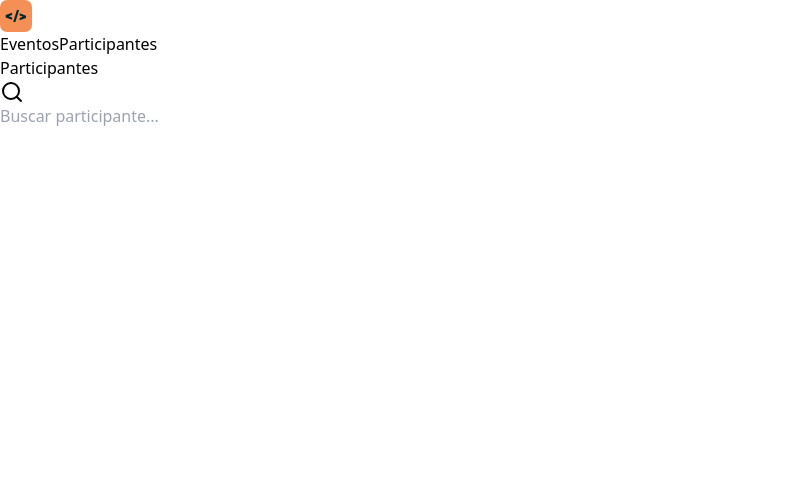
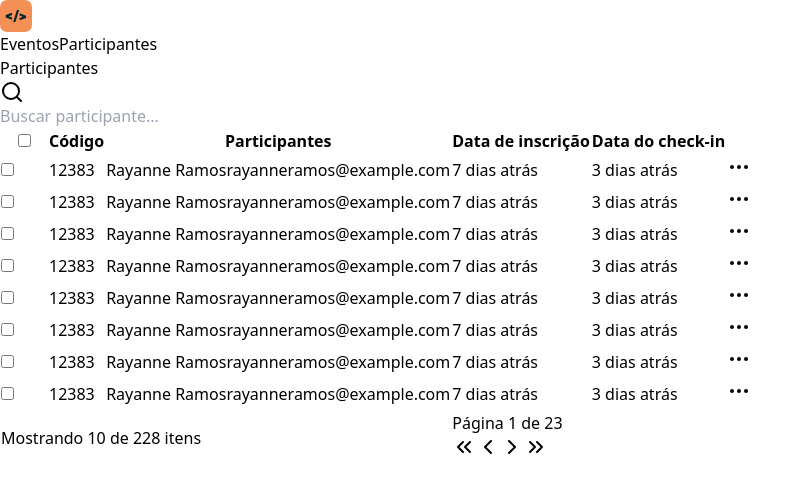
Before and after one commit to RayanneRamos/nlw-unite-reactjs, a React (Vite) app: page / in a window 1280 px wide. Shown: the top 492 px of the page, without its empty margins (0-811 px from the left). Built offline with nearby package versions, Linux system fonts and the light colour scheme.

Commit message:
criando a tabela dos participantes

```diff
--- a/src/App.tsx
+++ b/src/App.tsx
@@ -3,7 +3,7 @@
 
 export function App() {
   return (
-    <div className="max-w-[1216px] mx-auto py-5">
+    <div className="max-w-[1216px] mx-auto py-5 flex flex-col gap-5">
       <Header />
       <AttendeeList />
     </div>
--- a/src/components/attendee-lits.tsx
+++ b/src/components/attendee-lits.tsx
@@ -1,16 +1,121 @@
-import { Search } from "lucide-react";
+import {
+  Search,
+  MoreHorizontal,
+  ChevronsLeft,
+  ChevronLeft,
+  ChevronRight,
+  ChevronsRight,
+} from "lucide-react";
 
 export function AttendeeList() {
   return (
+    <div className="flex flex-col gap-4">
       <div className="flex gap-3 items-center">
         <h1 className="text-2xl font-bold">Participantes</h1>
         <div className="px-3 py-1.5 border border-white/10 rounded-lg text-sm w-72 flex items-center gap-3">
           <Search className="size-4 text-emerald-300" />
           <input
-          className="bg-transparent flex-1 outline-none"
+            className="bg-transparent flex-1 outline-none h-auto border-0 p-0 text-sm"
             placeholder="Buscar participante..."
           />
         </div>
       </div>
+      <div className="border border-white/10 rounded-lg">
+        <table className="w-full">
+          <thead>
+            <tr className="border-b border-white/10">
+              <th
+                style={{ width: 48 }}
+                className="py-3 px-4 text-sm font-semibold text-left"
+              >
+                <input
+                  type="checkbox"
+                  className="size-4 bg-black/20 rounded border border-white/10"
+                />
+              </th>
+              <th className="py-3 px-4 text-sm font-semibold text-left">
+                Código
+              </th>
+              <th className="py-3 px-4 text-sm font-semibold text-left">
+                Participantes
+              </th>
+              <th className="py-3 px-4 text-sm font-semibold text-left">
+                Data de inscrição
+              </th>
+              <th className="py-3 px-4 text-sm font-semibold text-left">
+                Data do check-in
+              </th>
+              <th
+                style={{ width: 64 }}
+                className="py-3 px-4 text-sm font-semibold text-left"
+              ></th>
+            </tr>
+          </thead>
+          <tbody>
+            {Array.from({ length: 8 }).map((_, index) => {
+              return (
+                <tr className="border-b border-white/10" key={index}>
+                  <td className="py-3 px-4 text-sm text-zinc-300">
+                    <input
+                      type="checkbox"
+                      className="size-4 bg-black/20 rounded border border-white/10"
+                    />
+                  </td>
+                  <td className="py-3 px-4 text-sm text-zinc-300">12383</td>
+                  <td className="py-3 px-4 text-sm text-zinc-300">
+                    <div className="flex flex-col gap-1">
+                      <span className="font-semibold text-white">
+                        Rayanne Ramos
+                      </span>
+                      <span>rayanneramos@example.com</span>
+                    </div>
+                  </td>
+                  <td className="py-3 px-4 text-sm text-zinc-300">
+                    7 dias atrás
+                  </td>
+                  <td className="py-3 px-4 text-sm text-zinc-300">
+                    3 dias atrás
+                  </td>
+                  <td>
+                    <button className="bg-black/20 border border-white/10 rounded-md p-1.5">
+                      <MoreHorizontal className="size-4" />
+                    </button>
+                  </td>
+                </tr>
+              );
+            })}
+          </tbody>
+          <tfoot>
+            <tr>
+              <td className="py-3 px-4 text-sm text-zinc-300" colSpan={3}>
+                Mostrando 10 de 228 itens
+              </td>
+              <td
+                className="py-3 px-4 text-sm text-zinc-300 text-right"
+                colSpan={3}
+              >
+                <div className="inline-flex items-center gap-8">
+                  <span>Página 1 de 23</span>
+                  <div className="flex gap-1.5">
+                    <button className="bg-white/10 border border-white/10 rounded-md p-1.5">
+                      <ChevronsLeft className="size-4" />
+                    </button>
+                    <button className="bg-white/10 border border-white/10 rounded-md p-1.5">
+                      <ChevronLeft className="size-4" />
+                    </button>
+                    <button className="bg-white/10 border border-white/10 rounded-md p-1.5">
+                      <ChevronRight className="size-4" />
+                    </button>
+                    <button className="bg-white/10 border border-white/10 rounded-md p-1.5">
+                      <ChevronsRight className="size-4" />
+                    </button>
+                  </div>
+                </div>
+              </td>
+            </tr>
+          </tfoot>
+        </table>
+      </div>
+    </div>
   );
 }
```
Lines whose indentation alone changed are shown as unchanged.
